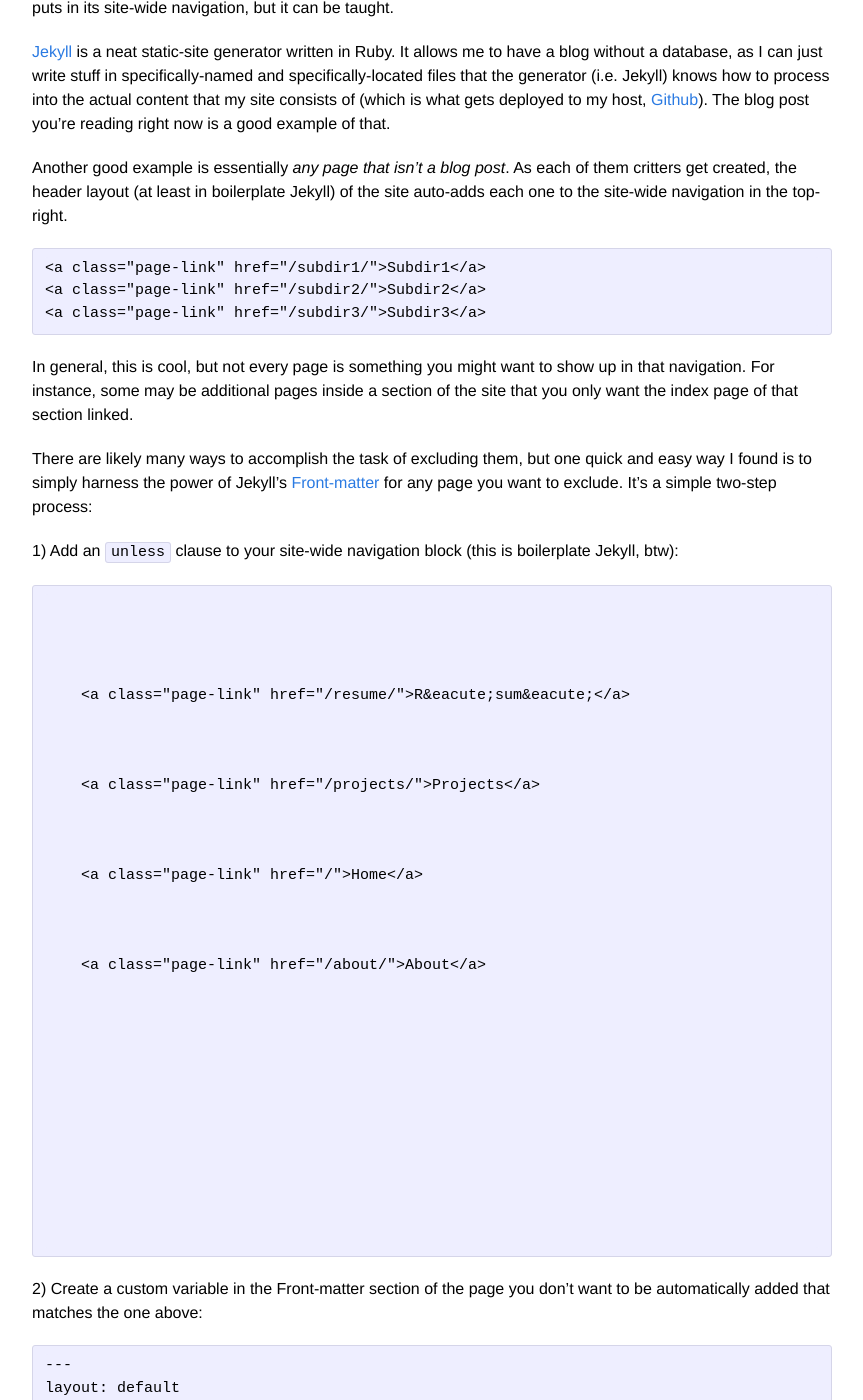
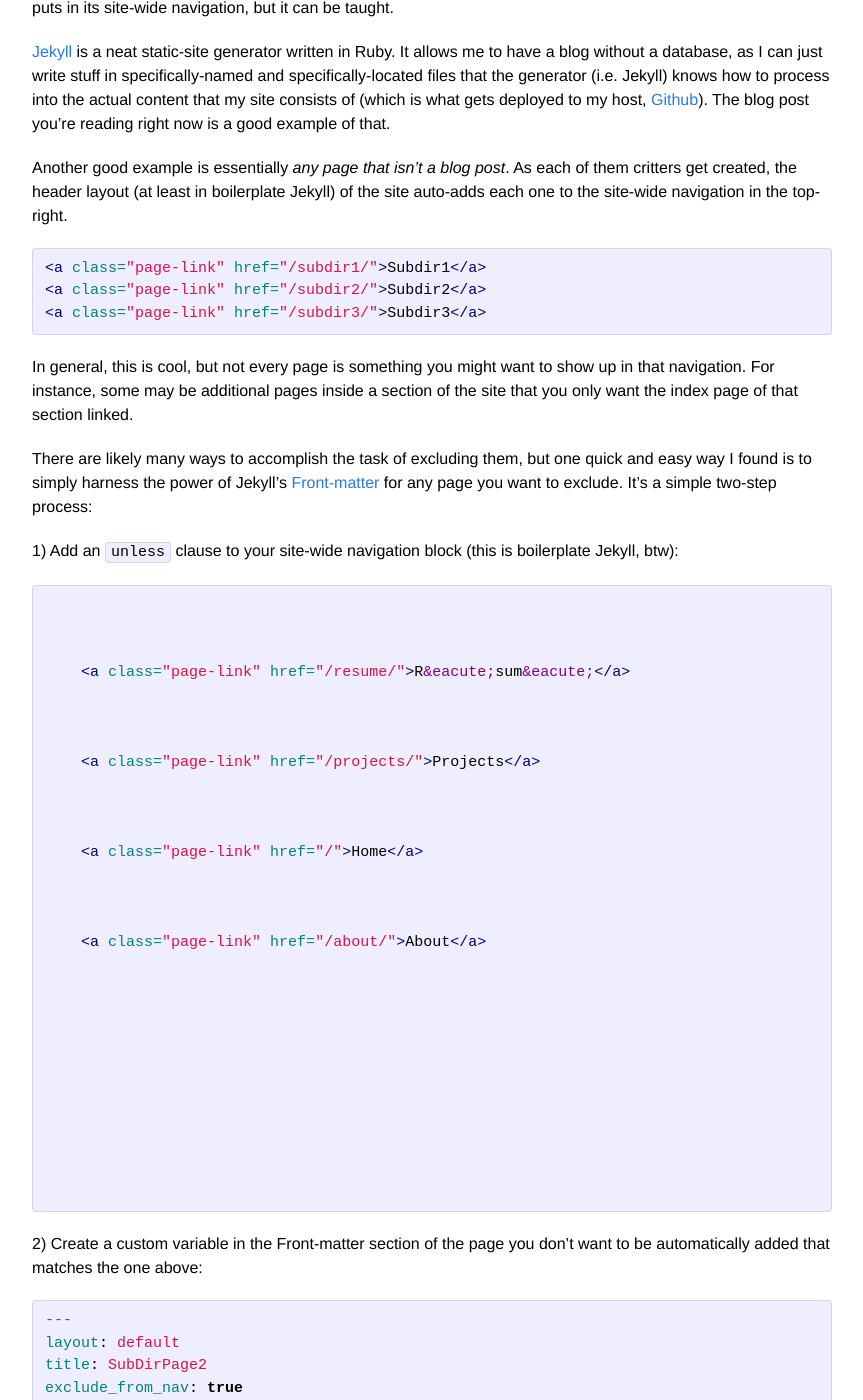
Before and after one commit to michaelchadwick/codana.me, a Jekyll site: the page built from _posts/2014-06-16-excluding-pages-from-top-navigation-in-jekyll.markdown, in a window 1280 px wide and 1400 px high, scrolled down 239 px. Shown: the whole window, without its empty margins (208-1071 px from the left). Built offline with Jekyll 4.4.1, drawn with Linux system fonts in a browser that asks for light colours; some of the changed text lies outside the part shown.

Commit message:
more markdown code marker to highlights

````diff
--- a/_posts/2014-06-16-excluding-pages-from-top-navigation-in-jekyll.markdown
+++ b/_posts/2014-06-16-excluding-pages-from-top-navigation-in-jekyll.markdown
@@ -14,11 +14,11 @@ While dynamic creation of collections of variables is often a very helpful thing
 
 Another good example is essentially *any page that isn't a blog post*. As each of them critters get created, the header layout (at least in boilerplate Jekyll) of the site auto-adds each one to the site-wide navigation in the top-right.
 
-```
+{% highlight html %}
 <a class="page-link" href="/subdir1/">Subdir1</a>
 <a class="page-link" href="/subdir2/">Subdir2</a>
 <a class="page-link" href="/subdir3/">Subdir3</a>
-```
+{% endhighlight %}
 
 In general, this is cool, but not every page is something you might want to show up in that navigation. For instance, some may be additional pages inside a section of the site that you only want the index page of that section linked.
 
@@ -26,22 +26,22 @@ There are likely many ways to accomplish the task of excluding them, but one qui
 
 1) Add an `unless` clause to your site-wide navigation block (this is boilerplate Jekyll, btw):
 
-```
+{% highlight html %}
 {% for page in site.pages %}
   {% unless page.exclude_from_nav %}
     <a class="page-link" href="{{ page.url | prepend: site.baseurl }}">{{ page.title }}</a>
   {% endunless %}
 {% endfor %}
-```
+{% endhighlight %}
 
 2) Create a custom variable in the Front-matter section of the page you don't want to be automatically added that matches the one above:
 
-```
+{% highlight yml %}
 ---
 layout: default
 title: SubDirPage2
 exclude_from_nav: true
 ---
-```
+{% endhighlight %}
 
 Voila! That page is now safely hidden until you link to it in some laborious, *manual* way.
````
